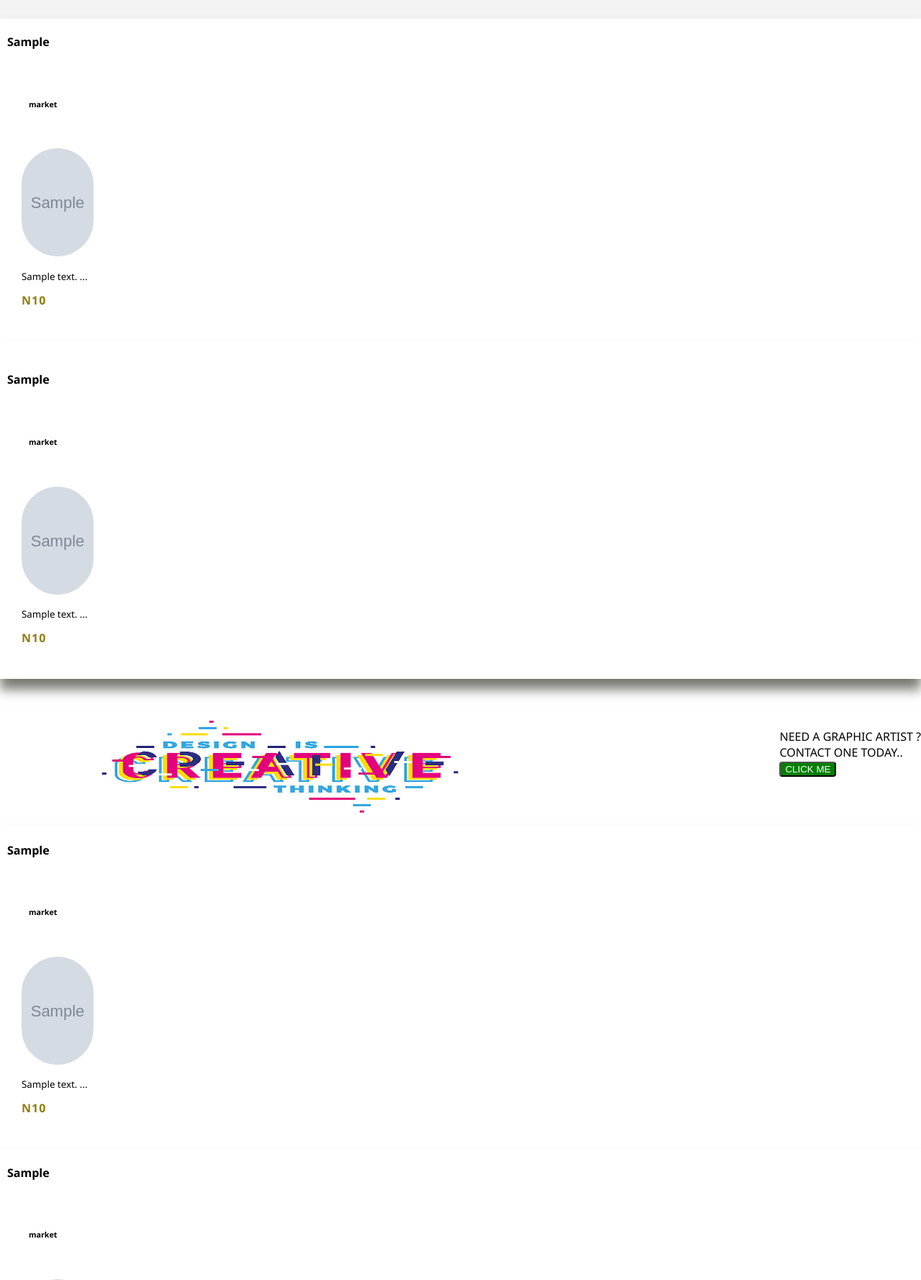
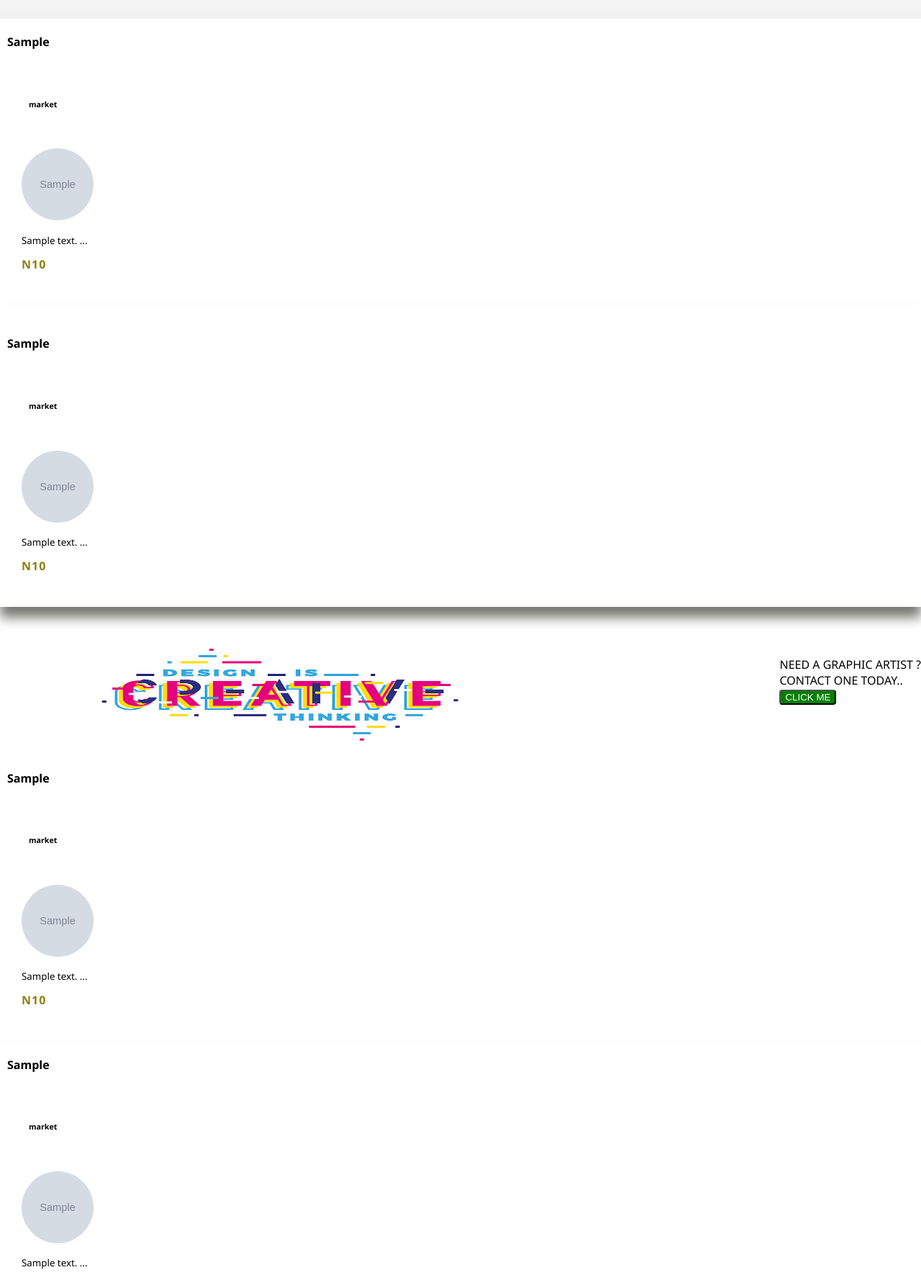
Before and after one commit to ayoajetunmobi/purchasedproject, a Django app: template templates/purchased.html in a window 1280 px wide. Shown: the part 1604-3382 px from the top of the page at 72% size. Run offline with Django 3.2, Linux system fonts and the light colour scheme; tables that the repository leaves empty hold one stand-in row (values such as "Sample post"); the template is opened without the code that fills it: values that come from a table or form of the project are taken from there, most other values are stand-ins (such as "Sample title", 1, 10 or a date in 2020); grey boxes marked "Sample" are stand-in pictures; data that the repository does not hold is empty; some libraries are stand-ins or nearby versions.

Commit message:
commit frontend changes

```diff
--- a/static/purchased.css
+++ b/static/purchased.css
@@ -140,7 +140,7 @@
 
  .post {
      margin: 20px auto;
-     width: 150px;
+     width: 100px;
      height: 255px;
      overflow: hidden;
      box-shadow: 0 10px 10px rgba(10, 10, 10, 0.10);
@@ -148,8 +148,8 @@
 
  .postimg {
      margin: 0px auto;
-     width: 150px;
-     height: 150px
+     width: 100px;
+     height: 100px
  }
 
  .pricesugg {
--- a/static/viewmore.js
+++ b/static/viewmore.js
@@ -345,25 +345,25 @@
         suggestproduct.innerHTML= ""
         suggestproduct.innerHTML= `
              <article data="${suggest1[0].id}" onclick="product_spec(this)" class="post">
-             <img class="postimg" src="media/${suggestImg[0].product_img}" alt="">
+             <img style= "width:150px;height:150px" src="media/${suggestImg[0].product_img}" alt="">
              <p class="postdesc">${suggest1[0].description.substring(0,33)}..</p>
              <p class="pricesugg">N${suggest1[0].price}</p>
              </article>
 
              <article data="${suggest2[0].id}" onclick="product_spec(this)" class="post">
-             <img class="postimg" src="media/${suggestImg[1].product_img}" alt="">
+             <img style= "width:150px;height:150px" src="media/${suggestImg[1].product_img}" alt="">
              <p class="postdesc">${suggest2[0].description.substring(0,33)}..</p>
              <p  class="pricesugg" >N${suggest2[0].price}</p>
              </article>
 
              <article data="${suggest3[0].id}" onclick="product_spec(this)" class="post">
-             <img class="postimg" src="media/${suggestImg[2].product_img}" alt="">
+             <img style= "width:150px;height:150px" src="media/${suggestImg[2].product_img}" alt="">
              <p class="postdesc">${suggest3[0].description.substring(0,33)}..</p>
              <p class="pricesugg">N${suggest3[0].price}</p>
              </article>
 
              <article data="${suggest4[0].id}" onclick="product_spec(this)" class="post">
-             <img class="postimg" src="media/${suggestImg[3].product_img}" alt="">
+             <img style= "width:150px;height:150px" src="media/${suggestImg[3].product_img}" alt="">
              <p class="postdesc">${suggest4[0].description.substring(0,33)}..</p>
              <p  class="pricesugg">N${suggest4[0].price}</p>
              </article>
```
